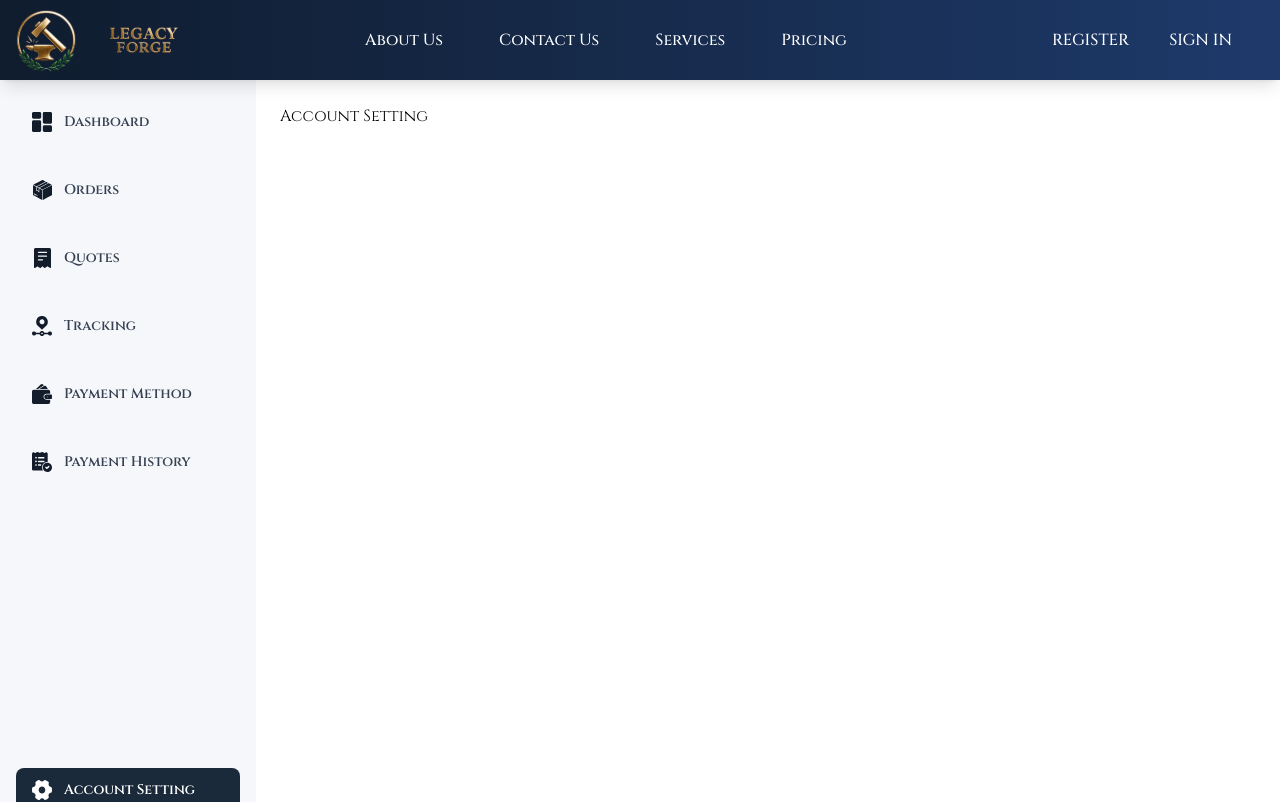
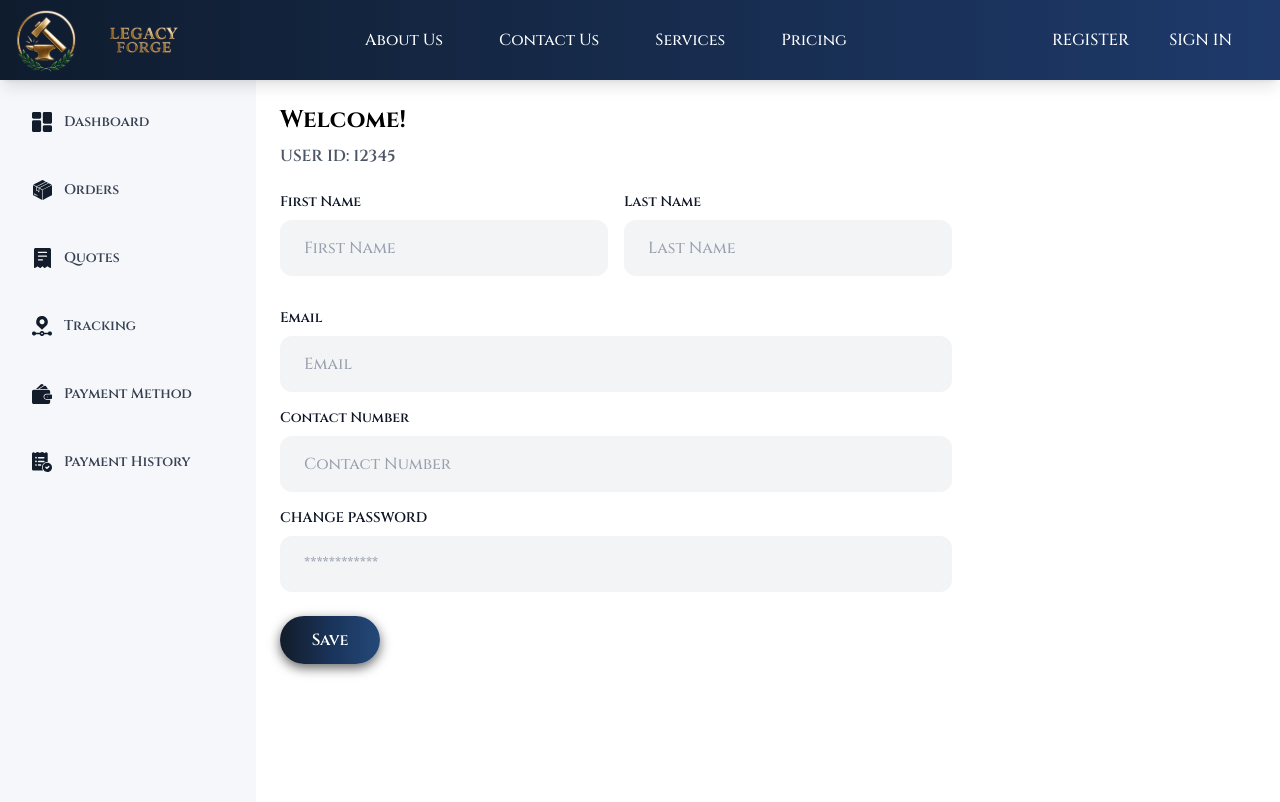
Before and after one commit to walkabout-collection/3d-coin-frontend, a Next.js app: page /admin/account-setting in a window 1280 px wide. Shown: the top 802 px of the page. Built offline with nearby package versions, Linux system fonts and the light colour scheme.

Commit message:
feat: implement admin account setting page

```diff
--- a/src/containers/admin/account-setting/index.tsx
+++ b/src/containers/admin/account-setting/index.tsx
@@ -1,11 +1,119 @@
-import React from 'react'
+'use client';
+import React from 'react';
+import { useForm } from 'react-hook-form';
+import { zodResolver } from '@hookform/resolvers/zod';
+import * as z from 'zod';
+import Input from '@/src/components/common/input';
+import Button from '@/src/components/common/button/Button';
 
-const AccountSetting = () => {
-  return (
-    <div>
-      Account Setting
+const formSchema = z.object({
+  firstName: z.string().min(1, 'First name is required'),
+  lastName: z.string().min(1, 'Last name is required'),
+  email: z.string().email('Invalid email address').min(1, 'Email is required'),
+  contactNumber: z.string().min(10, 'Contact number must be at least 10 digits').max(15, 'Contact number too long'),
+  changePassword: z.string().min(6, 'Password must be at least 6 characters'),
+});
+
+type FormData = z.infer<typeof formSchema>;
+
+const AdminAccountSetting: React.FC = () => {
+  const {
+    register,
+    handleSubmit,
+    formState: { errors },
+    reset,
+  } = useForm<FormData>({
+    resolver: zodResolver(formSchema),
+    defaultValues: {
+      firstName: '',
+      lastName: '',
+      email: '',
+      contactNumber: '',
+      changePassword: '',
+    },
+  });
+
+
+
+  const onSubmit = (data: FormData) => {
+    console.log('Form Data:', data);
+    reset();
+  };
+
+return (
+   <div className=" max-w-2xl min-h-screen mb-20">
+      <h2 className="text-2xl font-bold mb-2">Welcome!</h2>
+      <p className="text-gray-600 font-semibold mb-6">USER ID: 12345 </p>
+
+
+      <form onSubmit={handleSubmit(onSubmit)} className="space-y-4 mt-5">
+        <div className="grid grid-cols-2 gap-4">
+          <Input
+            label="First Name"
+            placeholder="First Name"
+            inputSize="md"
+            {...register('firstName')}
+            error={errors.firstName?.message}
+            className="border-none py-4 px-6 rounded-xl"
+            bg="bg-gray-100"
+            labelClassName="text-md !font-semibold text-gray-900"
+          />
+          <Input
+            label="Last Name"
+            placeholder="Last Name"
+            inputSize="md"
+            {...register('lastName')}
+            error={errors.lastName?.message}
+            className="border-none py-4 px-6 rounded-xl"
+            bg="bg-gray-100"
+            labelClassName="text-md !font-semibold text-gray-900"
+          />
+        </div>
+        <Input
+          label="Email"
+          placeholder="Email"
+          type="email"
+          inputSize="md"
+          {...register('email')}
+          error={errors.email?.message}
+          className="border-none py-4 px-6 rounded-xl"
+          bg="bg-gray-100"
+          labelClassName="text-md !font-semibold text-gray-900"
+        />
+        <Input
+          label="Contact Number"
+          placeholder="Contact Number"
+          type="tel"
+          inputSize="md"
+          {...register('contactNumber')}
+          error={errors.contactNumber?.message}
+          className="border-none py-4 px-6 rounded-xl"
+          bg="bg-gray-100"
+          labelClassName="text-md !font-semibold text-gray-900"
+        />
+       <Input
+            label="CHANGE PASSWORD"
+            placeholder="************"
+            type="password"
+            inputSize="md"
+            {...register('changePassword')}
+            error={errors.changePassword?.message}
+          className="border-none py-4 px-6 rounded-xl"
+          bg="bg-gray-100"
+          labelClassName="text-md !font-semibold text-gray-900"
+        />
+
+        <Button
+          type="submit"
+          variant="primary"
+          className="max-w-[100px]  rounded-full py-3 font-semibold mt-6 mb-20"
+        >
+          Save
+            </Button>
+      </form>
     </div>
-  )
-}
+  );
+};
 
-export default AccountSetting
+
+export default AdminAccountSetting;
```
